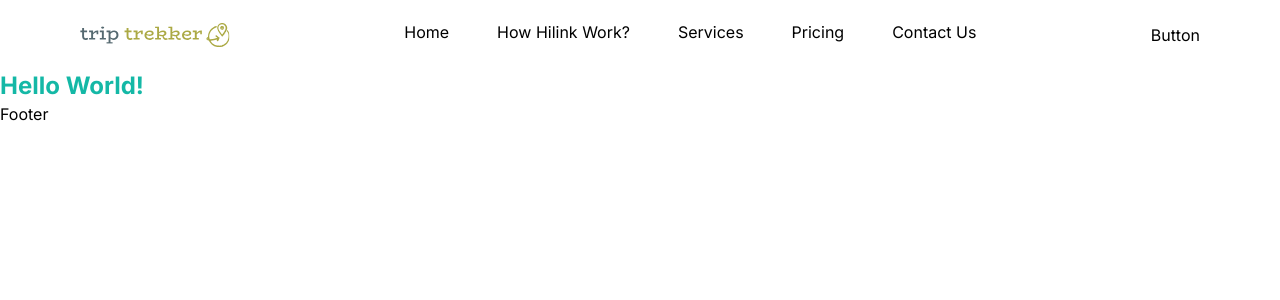
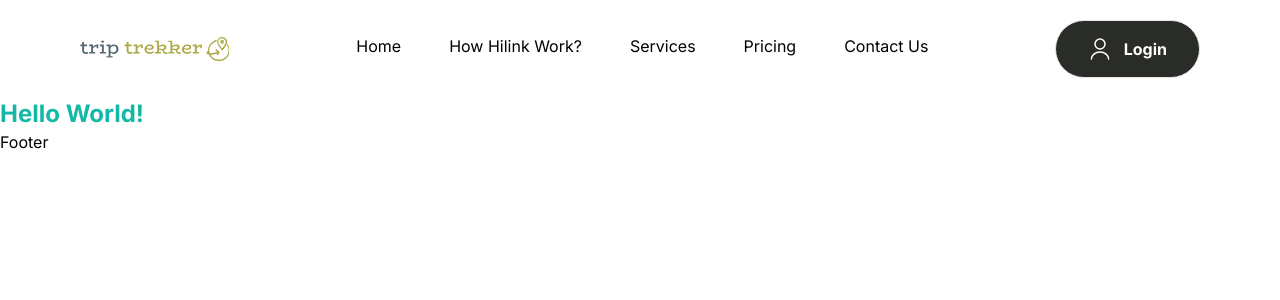
Before and after one commit to aminenurgynk/trip-trekker, a Next.js app: page / in a window 1280 px wide. Shown: the top 300 px of the page. Built offline with nearby package versions, Linux system fonts and the light colour scheme.

Commit message:
feat: login button

```diff
--- a/components/Button.tsx
+++ b/components/Button.tsx
@@ -1,8 +1,20 @@
+import Image from "next/image";
 
+type ButtonProps = {
+    type: 'button' | 'submit';
+    title: string;
+    icon?: string;
+    variant: 'btn_dark_green'
+}
 
-const Button = () => {
+const Button = ({ type, title, icon, variant }: ButtonProps) => {
   return (
-    <div>Button</div>
+    <button
+    className={`flexCenter gap-3 rounded-full border ${variant}`}
+     type={type}>
+        {icon && <Image src={icon} alt={title} width={24} height={24}/>}
+        <label className="bold-16 whitespace-nowrap">{title}</label>
+    </button>
   )
 }
 
--- a/components/Navbar.tsx
+++ b/components/Navbar.tsx
@@ -26,7 +26,12 @@
         ))}
       </ul>
       <div className="lg:flexCenter hidden">
-        <Button />
+        <Button
+        type="button"
+        title="Login"
+        icon="/user.svg"
+        variant="btn_dark_green"
+        />
       </div>
     </nav>
   );
```
